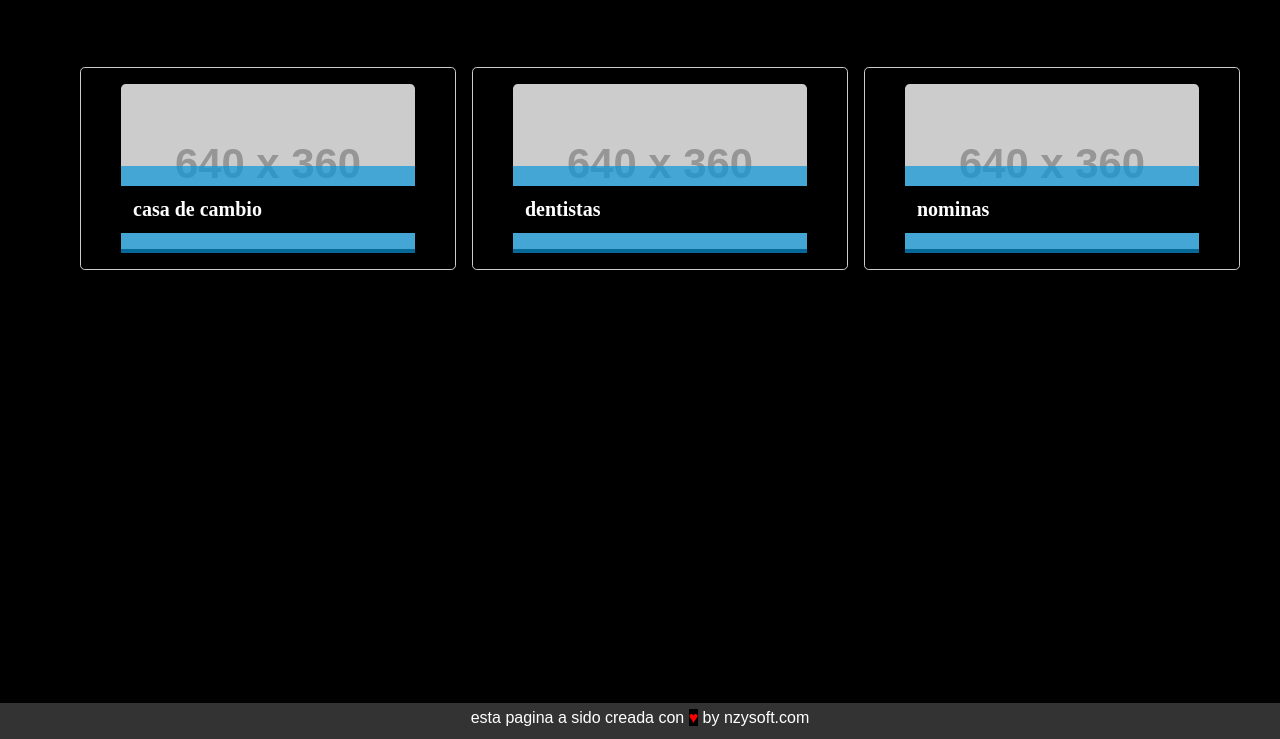
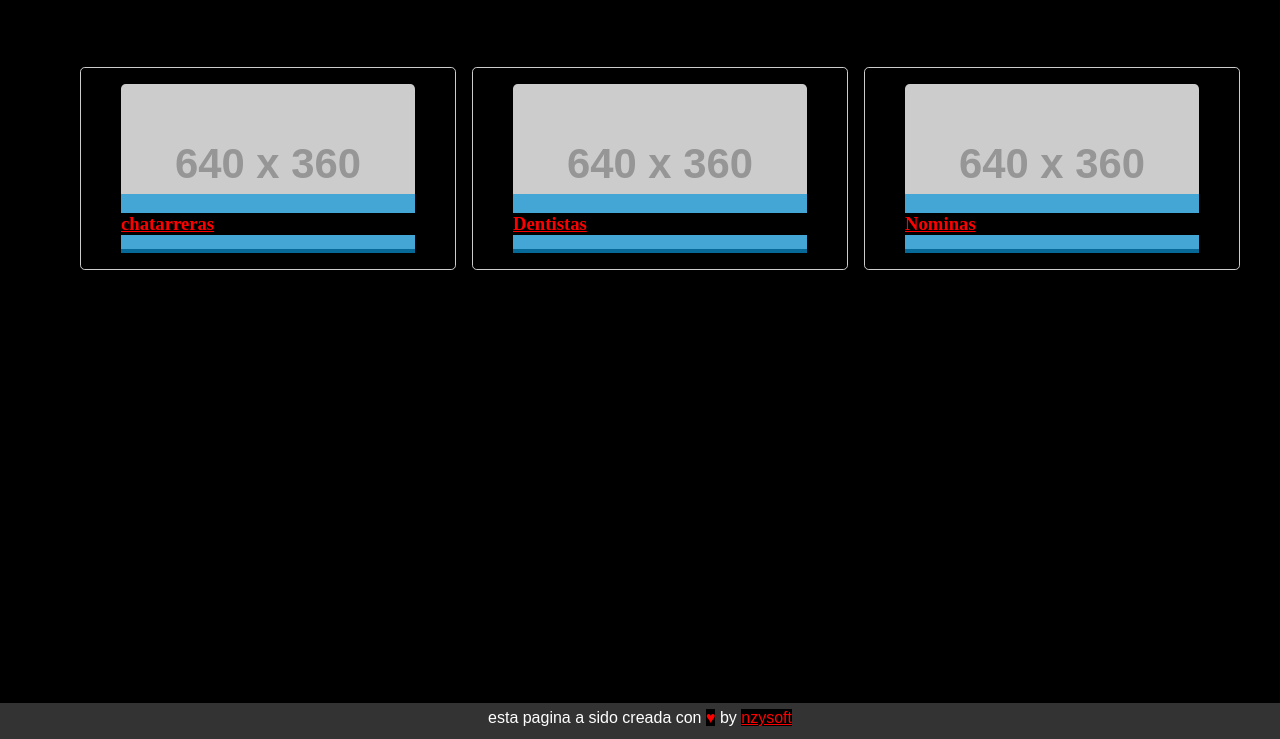
Before and after one commit to nzytag-nzysoft/nzySoft, a plain HTML site: page index.html in a window 1280 px wide. Shown: the part 61-800 px from the top of the page. Drawn offline with Linux system fonts and the light colour scheme; placeholder pictures from the web are drawn by us.

Commit message:
added placeholders

```diff
--- a/index.html
+++ b/index.html
@@ -21,8 +21,8 @@
         <figure>
           <img src="https://fakeimg.pl/640x360" alt="placeholder">
           <figcaption>
-            <h3>casa de cambio</h3>
-          </figcaption>
+            <a href="/"><h3>chatarreras</h3></a>
+        </figcaption>
         </figure>
       </li>
 
@@ -30,7 +30,7 @@
         <figure>
             <img src="https://fakeimg.pl/640x360" alt="placeholder">
             <figcaption>
-            <h3>dentistas</h3>
+            <a href="/"><h3>Dentistas</h3></a>
           </figcaption>
         </figure>
       </li>
@@ -38,7 +38,7 @@
         <figure>
             <img src="https://fakeimg.pl/640x360" alt="placeholder">
             <figcaption>
-            <h3>nominas</h3>
+            <a href="/"><h3>Nominas</h3></a>
           </figcaption>
         </figure>
       </li>
@@ -48,7 +48,7 @@
 
     <script src="script/app.js"></script>
 
-<footer id="sticky">esta pagina a sido creada con <span>&hearts;</span> by nzysoft.com
+<footer id="sticky">esta pagina a sido creada con <span>&hearts;</span> by <a href="nzysoft.com">nzysoft</a>
 </footer>
 </body>
 
--- a/styles/style.css
+++ b/styles/style.css
@@ -32,6 +32,7 @@ h1{
   }
 
   .proyectos > ul > li > figure > img {
+
     width: 100%;
   }
 
```
